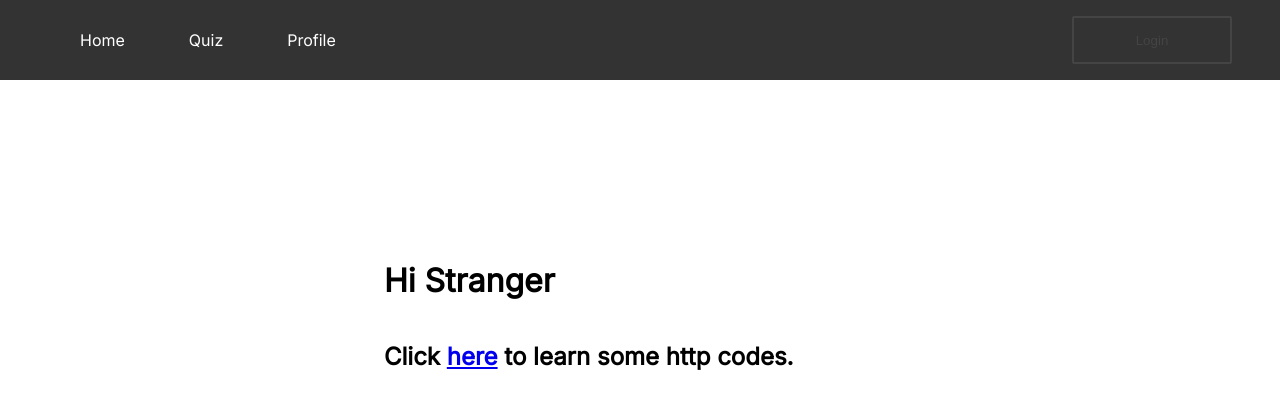
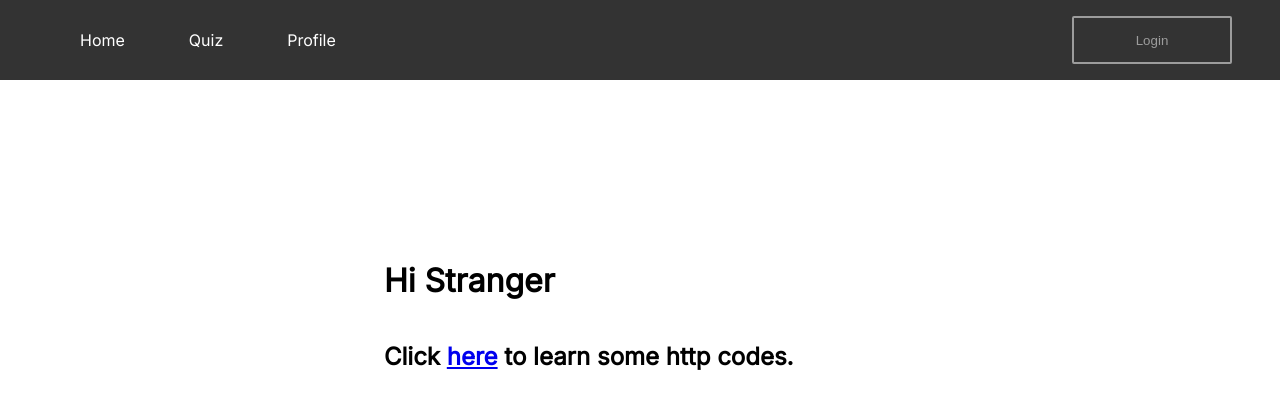
Before and after one commit to tomADC443/spata, a Next.js app: page / in a window 1280 px wide. Shown: the top 408 px of the page. Built offline with nearby package versions, Linux system fonts and the light colour scheme; no server answers.

Commit message:
styles: changed colors: button

```diff
--- a/styles/globals.css
+++ b/styles/globals.css
@@ -8,8 +8,8 @@
 
   --white: white;
 
-  --text: #444;
-  --lightText: #888;
+  --text: #9c9c9c;
+  --lightText: rgb(224, 216, 216);
 }
 html, body {
   padding: 0;
```
